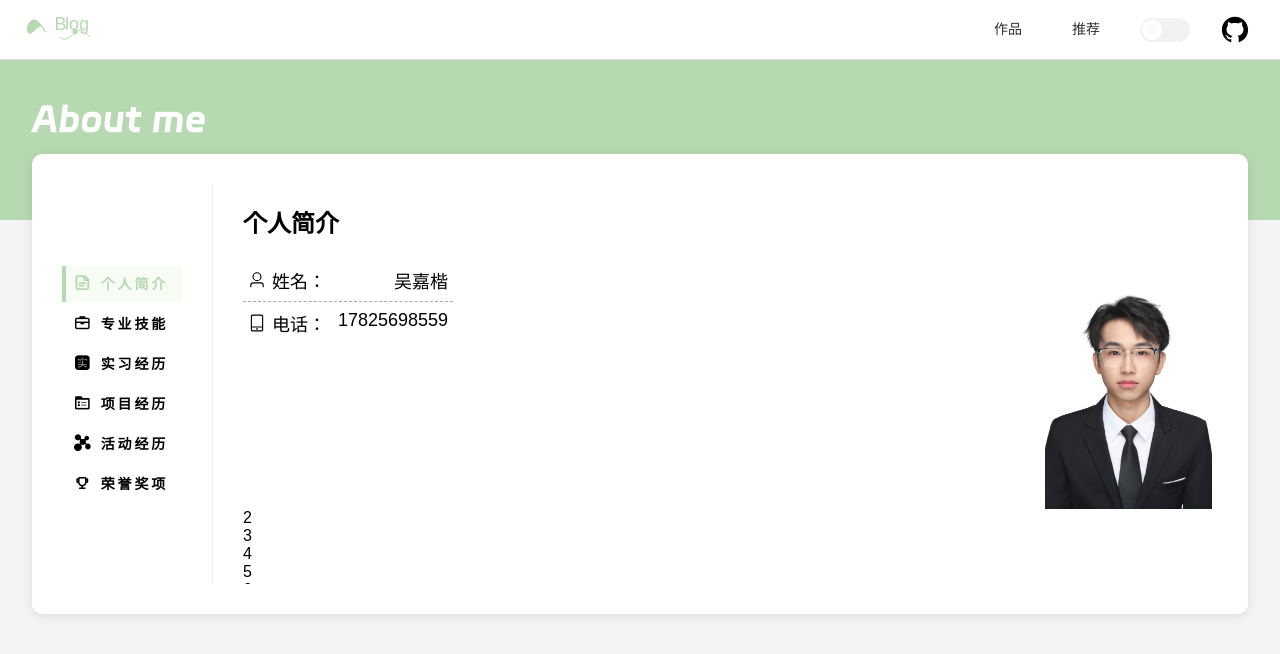
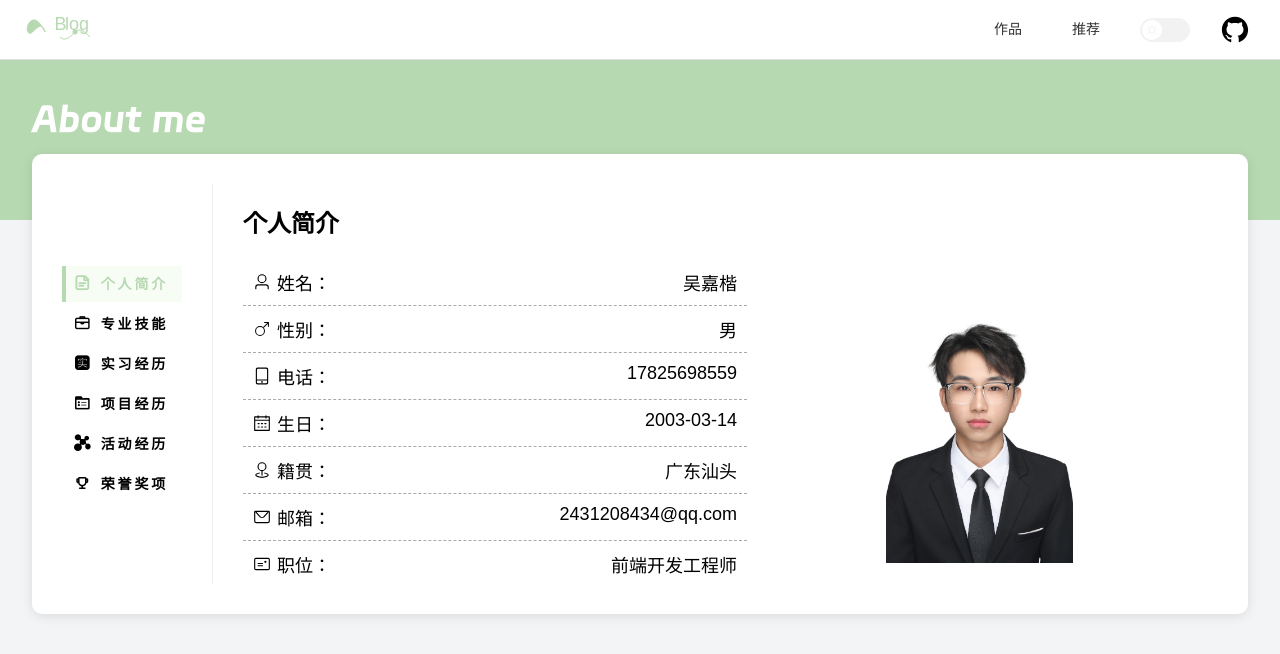
Before and after one commit to kaikaiGit/kaikaiGit_blog, a Vue app: page / in a window 1280 px wide. Shown: the top 654 px of the page. Built offline with nearby package versions, Linux system fonts and the light colour scheme.

Commit message:
feat: 完善baseinfo布局

```diff
--- a/package.json
+++ b/package.json
@@ -14,6 +14,7 @@
   },
   "dependencies": {
     "bootstrap": "^5.3.0-alpha1",
+    "dayjs": "^1.11.12",
     "element-plus": "^2.7.8",
     "pinia": "^2.1.7",
     "vue": "^3.4.29",
--- a/src/assets/css/common.scss
+++ b/src/assets/css/common.scss
@@ -45,3 +45,7 @@
   display: flex;
   align-items: center;
 }
+.flex-horizontal {
+  display: flex;
+  justify-content: center;
+}
--- a/src/pages/HomeView.vue
+++ b/src/pages/HomeView.vue
@@ -191,7 +191,7 @@ const scrollTo = (id: string) => {
 const handleScroll = () => {
   const container = scrollContainer.value //获取滚动容器
   const containerRect = container.getBoundingClientRect()
-  navList.value.forEach((item) => {
+  navList.forEach((item) => {
     const element = document.getElementById(item.id)
     if (element) {
       const rect = element.getBoundingClientRect()
--- a/src/pages/components/HomeView/BaseInfo.vue
+++ b/src/pages/components/HomeView/BaseInfo.vue
@@ -7,12 +7,23 @@
           <li>
             <div class="flex-vertical">
               <el-icon class="infoIcon">
-                <user />
+                <User />
               </el-icon>
               姓名：
             </div>
             <div>吴嘉楷</div>
           </li>
+
+          <li>
+            <div class="flex-vertical">
+              <el-icon class="infoIcon">
+                <Male />
+              </el-icon>
+              性别：
+            </div>
+            <div>男</div>
+          </li>
+
           <li>
             <div class="flex-vertical">
               <el-icon class="infoIcon">
@@ -22,15 +33,59 @@
             </div>
             <div>17825698559</div>
           </li>
+
+          <li>
+            <div class="flex-vertical">
+              <el-icon class="infoIcon">
+                <Calendar />
+              </el-icon>
+              生日：
+            </div>
+            <div>{{ dayjs('2003-03-14').format('YYYY-MM-DD') }}</div>
+          </li>
+
+          <li>
+            <div class="flex-vertical">
+              <el-icon class="infoIcon">
+                <Place />
+              </el-icon>
+              籍贯：
+            </div>
+            <div>广东汕头</div>
+          </li>
+
+          <li>
+            <div class="flex-vertical">
+              <el-icon class="infoIcon">
+                <Message />
+              </el-icon>
+              邮箱：
+            </div>
+            <div>2431208434@qq.com</div>
+          </li>
+
+          <li>
+            <div class="flex-vertical">
+              <el-icon class="infoIcon">
+                <Postcard />
+              </el-icon>
+              职位：
+            </div>
+            <div>前端开发工程师</div>
+          </li>
         </ul>
       </div>
-      <div class="flex-grow"></div>
-      <img src="@/assets/images/myPic.jpg" alt="JK Wu" height="250px" />
+
+      <div class="flex-horizontal" style="height: 280px; flex-grow: 1">
+        <div><img src="@/assets/images/myPic.jpg" alt="JK Wu" style="height: 100%" /></div>
+      </div>
     </div>
   </div>
 </template>
 
-<script setup lang="ts"></script>
+<script setup lang="ts">
+import dayjs from 'dayjs'
+</script>
 
 <style lang="scss" scoped>
 h1 {
@@ -42,15 +97,18 @@ h1 {
 .container {
   display: flex;
   flex-wrap: wrap;
+  align-items: center;
+  justify-content: center;
 
   .infos {
     font-size: 18px;
+    // flex-grow: 1;
 
     li {
-      width: 200px;
+      width: calc(100px + 30vw);
       display: flex;
       justify-content: space-between;
-      padding: 8px 5px;
+      padding: 10px 10px;
       border-bottom: 1px dashed #aaa;
     }
 
```
Also changed, not shown: 1 other file (tests, documents, lock files or other folders).
